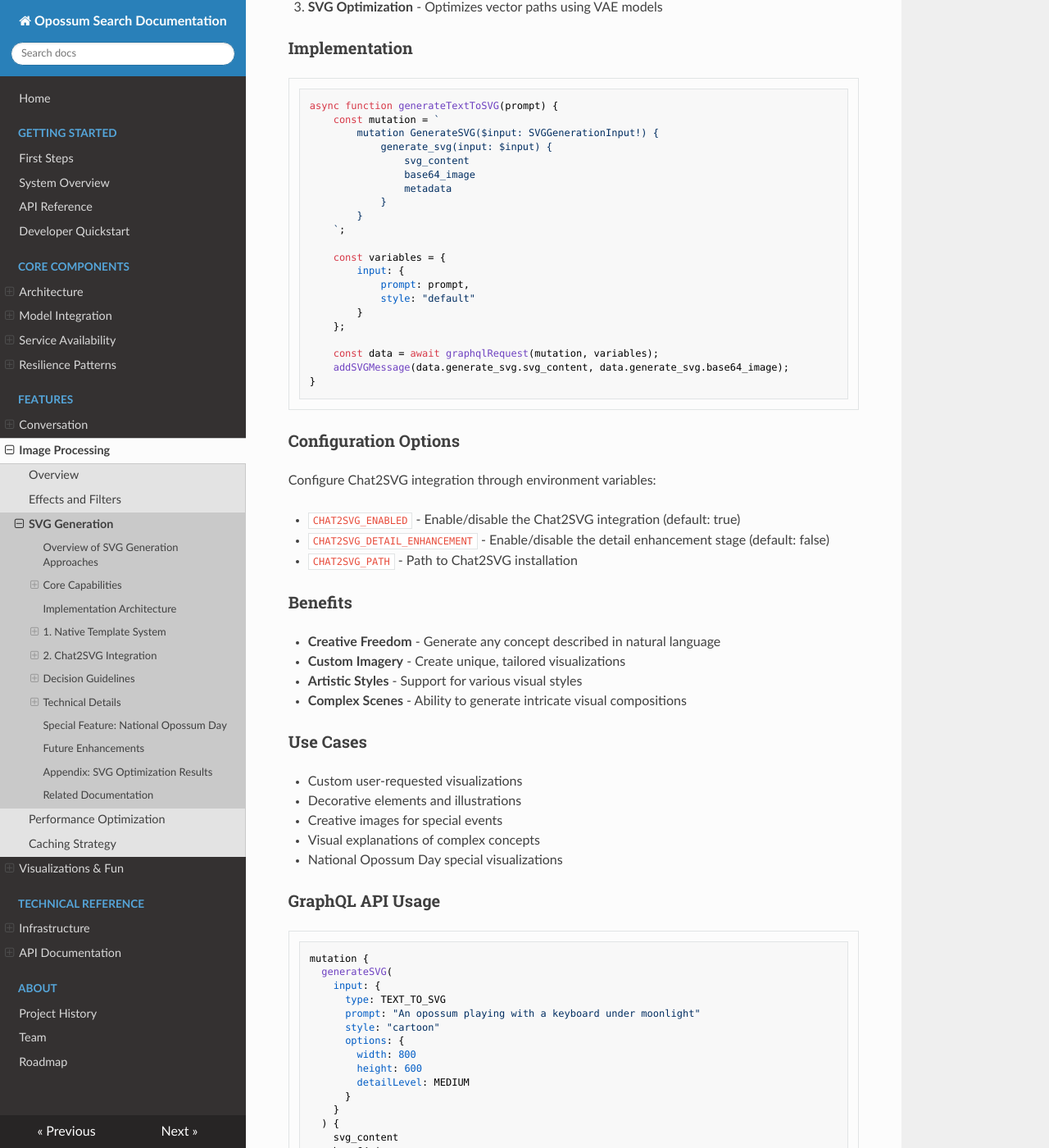
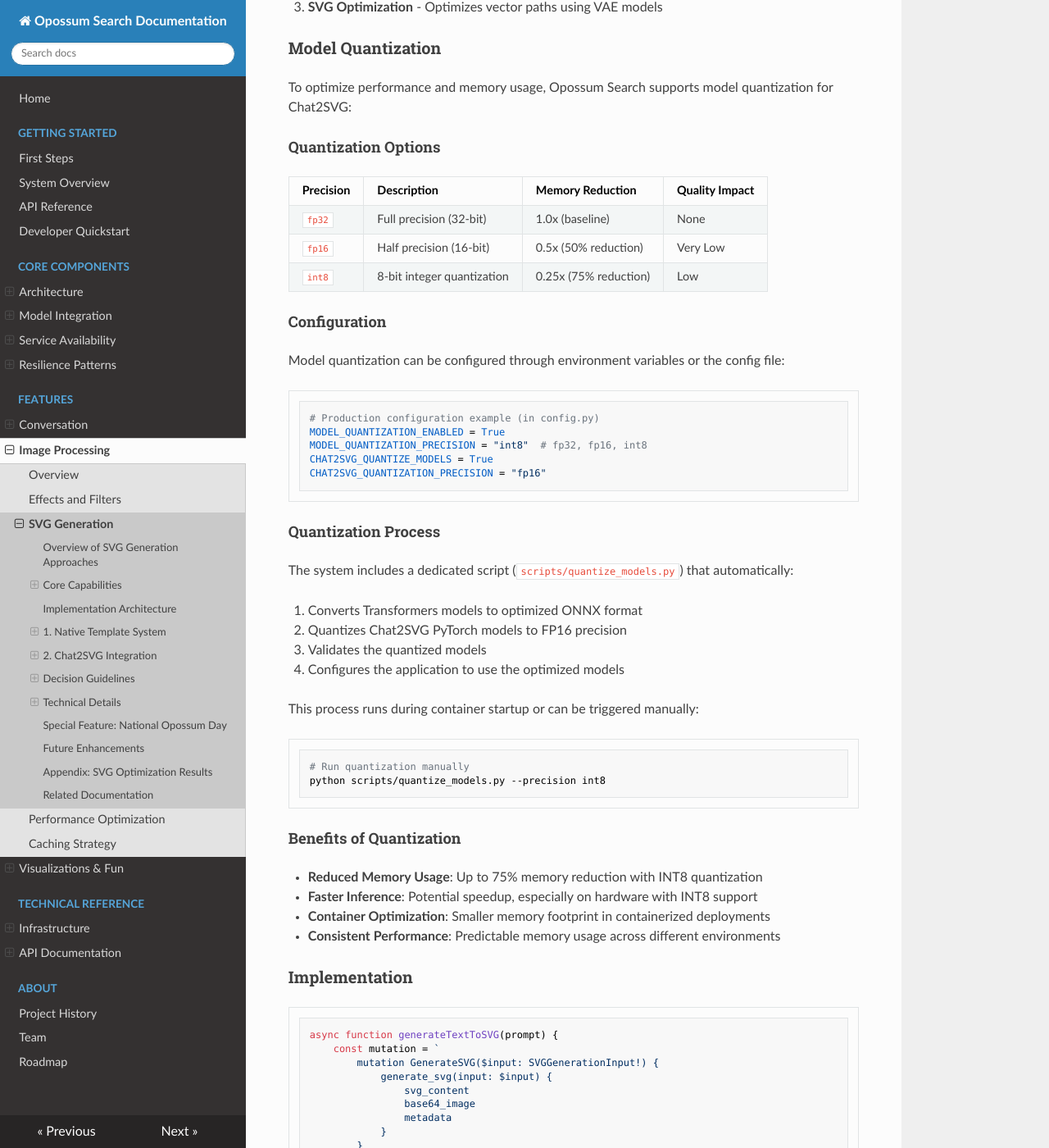
Before and after one commit to bilalobe/Opossum, an MkDocs documentation site: the page built from docs/image-processing/svg-generation.md, in a window 1280 px wide and 1400 px high, scrolled down 4287 px. Shown: the whole window at 82% size. Built offline with MkDocs 1.6.1, drawn with Linux system fonts in a browser that asks for light colours; nearby versions of some CDN libraries; some of the changed text lies outside the part shown.

Commit message:
feat(docs): Add model quantization section to SVG generation documentation

````diff
--- a/docs/image-processing/svg-generation.md
+++ b/docs/image-processing/svg-generation.md
@@ -194,6 +194,53 @@ The system uses a three-stage pipeline:
 2. **Detail Enhancement** - Leverages image diffusion models to add visual details (optional)
 3. **SVG Optimization** - Optimizes vector paths using VAE models
 
+### Model Quantization
+
+To optimize performance and memory usage, Opossum Search supports model quantization for Chat2SVG:
+
+#### Quantization Options
+
+| Precision | Description | Memory Reduction | Quality Impact |
+|-----------|-------------|------------------|----------------|
+| `fp32`    | Full precision (32-bit) | 1.0x (baseline) | None |
+| `fp16`    | Half precision (16-bit) | 0.5x (50% reduction) | Very Low |
+| `int8`    | 8-bit integer quantization | 0.25x (75% reduction) | Low |
+
+#### Configuration
+
+Model quantization can be configured through environment variables or the config file:
+
+```python
+# Production configuration example (in config.py)
+MODEL_QUANTIZATION_ENABLED = True
+MODEL_QUANTIZATION_PRECISION = "int8"  # fp32, fp16, int8
+CHAT2SVG_QUANTIZE_MODELS = True
+CHAT2SVG_QUANTIZATION_PRECISION = "fp16"
+```
+
+#### Quantization Process
+
+The system includes a dedicated script (`scripts/quantize_models.py`) that automatically:
+
+1. Converts Transformers models to optimized ONNX format
+2. Quantizes Chat2SVG PyTorch models to FP16 precision
+3. Validates the quantized models
+4. Configures the application to use the optimized models
+
+This process runs during container startup or can be triggered manually:
+
+```bash
+# Run quantization manually
+python scripts/quantize_models.py --precision int8
+```
+
+#### Benefits of Quantization
+
+- **Reduced Memory Usage**: Up to 75% memory reduction with INT8 quantization
+- **Faster Inference**: Potential speedup, especially on hardware with INT8 support
+- **Container Optimization**: Smaller memory footprint in containerized deployments
+- **Consistent Performance**: Predictable memory usage across different environments
+
 ### Implementation
 
 ```javascript
@@ -227,6 +274,8 @@ Configure Chat2SVG integration through environment variables:
 - `CHAT2SVG_ENABLED` - Enable/disable the Chat2SVG integration (default: true)
 - `CHAT2SVG_DETAIL_ENHANCEMENT` - Enable/disable the detail enhancement stage (default: false)
 - `CHAT2SVG_PATH` - Path to Chat2SVG installation
+- `CHAT2SVG_QUANTIZE_MODELS` - Enable model quantization (default: true)
+- `CHAT2SVG_QUANTIZATION_PRECISION` - Quantization precision (fp32, fp16, int8) (default: fp16)
 
 ### Benefits
 
@@ -234,6 +283,7 @@ Configure Chat2SVG integration through environment variables:
 - **Custom Imagery** - Create unique, tailored visualizations
 - **Artistic Styles** - Support for various visual styles
 - **Complex Scenes** - Ability to generate intricate visual compositions
+- **Resource-Aware** - Adaptive resource usage with model quantization
 
 ### Use Cases
 
@@ -249,19 +299,17 @@ Configure Chat2SVG integration through environment variables:
 mutation {
   generateSVG(
     input: {
-      type: TEXT_TO_SVG
-      prompt: "An opossum playing with a keyboard under moonlight"
-      style: "cartoon"
-      options: {
-        width: 800
-        height: 600
-        detailLevel: MEDIUM
-      }
+      prompt: "An opossum hanging from a tree branch under a full moon",
+      style: "minimalist"
     }
   ) {
     svg_content
     base64_image
-    metadata
+    metadata {
+      generation_time
+      resource_level
+      quantization_level
+    }
   }
 }
 ```
````
